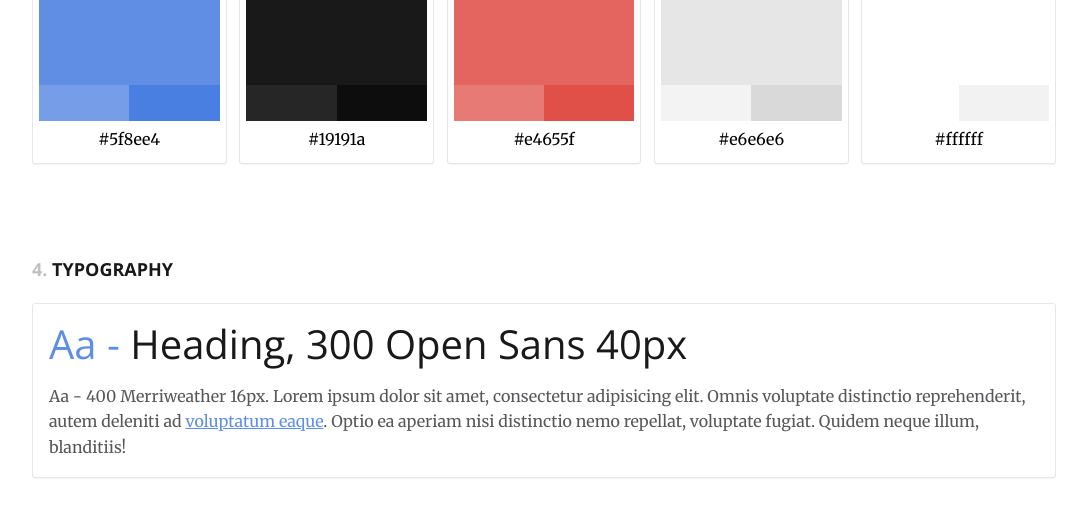
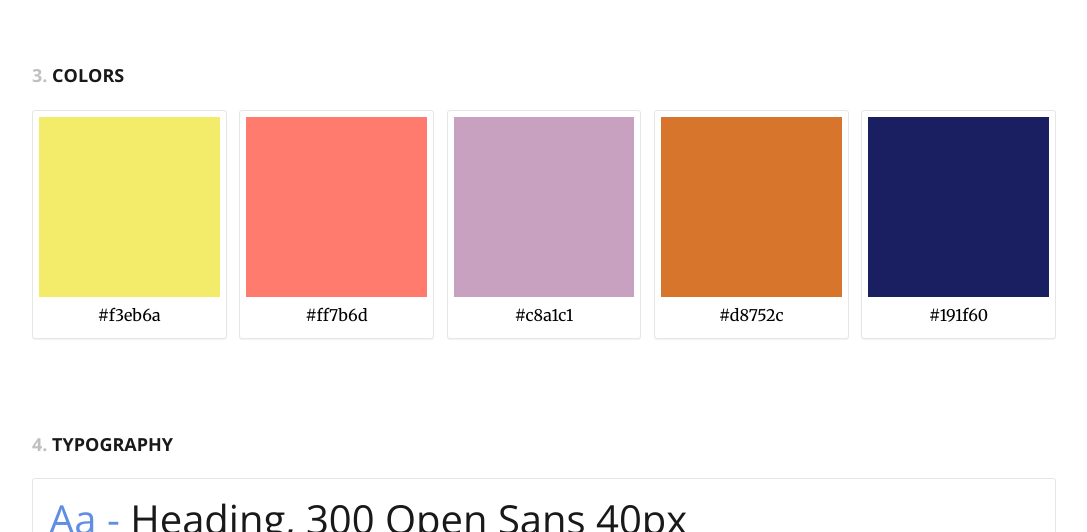
Before and after one commit to BYUIdahoWebSociety/style-guide, a plain HTML site: page index.html in a window 1280 px wide. Shown: the part 1223-1755 px from the top of the page, without its empty margins (96-1183 px from the left). Drawn offline with nearby package versions, Linux system fonts and the light colour scheme.

Commit message:
good times

```diff
--- a/css/style-guide.css
+++ b/css/style-guide.css
@@ -825,49 +825,49 @@ section:nth-of-type(6) h2::before {
   padding: .6em 0;
 }
 .cd-colors li:nth-of-type(1) .cd-color-swatch {
-  background: #5f8ee4;
+  background: #f3eb6a;
 }
 .cd-colors li:nth-of-type(1) .cd-color-swatch::before {
-  background: #759de8;
+  background: #f3eb6a;
 }
 .cd-colors li:nth-of-type(1) .cd-color-swatch::after {
-  background: #497fe0;
+  background: #f3eb6a;
 }
 .cd-colors li:nth-of-type(2) .cd-color-swatch {
-  background: #19191a;
+  background: #ff7b6d;
 }
 .cd-colors li:nth-of-type(2) .cd-color-swatch::before {
-  background: #262627;
+  background: #ff7b6d;
 }
 .cd-colors li:nth-of-type(2) .cd-color-swatch::after {
-  background: #0d0d0d;
+  background: #ff7b6d;
 }
 .cd-colors li:nth-of-type(3) .cd-color-swatch {
-  background: #e4655f;
+  background: #c8a1c1;
 }
 .cd-colors li:nth-of-type(3) .cd-color-swatch::before {
-  background: #e87a75;
+  background: #c8a1c1;
 }
 .cd-colors li:nth-of-type(3) .cd-color-swatch::after {
-  background: #e05049;
+  background: #c8a1c1;
 }
 .cd-colors li:nth-of-type(4) .cd-color-swatch {
-  background: #e6e6e6;
+  background: #d8752c;
 }
 .cd-colors li:nth-of-type(4) .cd-color-swatch::before {
-  background: #f3f3f3;
+  background: #d8752c;
 }
 .cd-colors li:nth-of-type(4) .cd-color-swatch::after {
-  background: #d9d9d9;
+  background: #d8752c;
 }
 .cd-colors li:nth-of-type(5) .cd-color-swatch {
-  background: #ffffff;
+  background: #191f60;
 }
 .cd-colors li:nth-of-type(5) .cd-color-swatch::before {
-  background: white;
+  background: #191f60;
 }
 .cd-colors li:nth-of-type(5) .cd-color-swatch::after {
-  background: #f2f2f2;
+  background: #191f60;
 }
 @media only screen and (min-width: 768px) {
   .cd-colors li {
--- a/index.html
+++ b/index.html
@@ -47,7 +47,7 @@
 			<h2>Branding</h2>
 
 			<ul>
-				<li class="cd-box"><img src="assets/branding/logo-ver-1.jpg" alt="Logo version 1"></li>
+				<li class="cd-box"><img src="assets/logo.jpg" alt="Logo version 1"></li>
 				<li class="cd-box"><img src="assets/branding/logo-ver-2.jpg" alt="Logo version 2"></li>
 			</ul>
 
```
